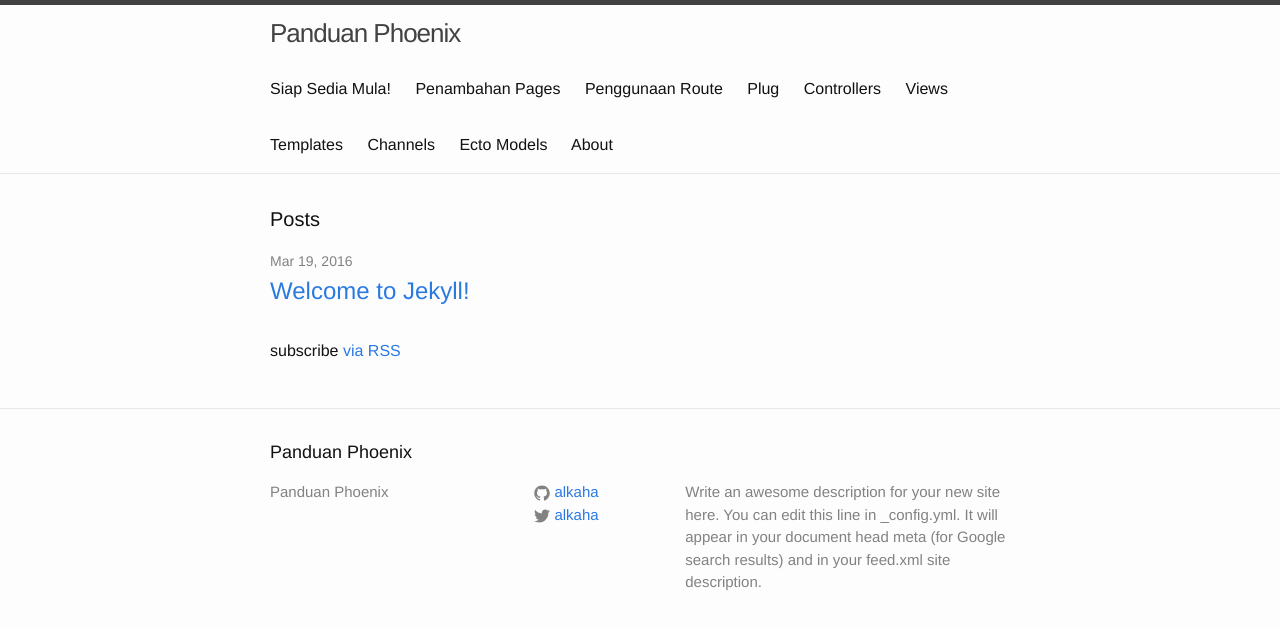
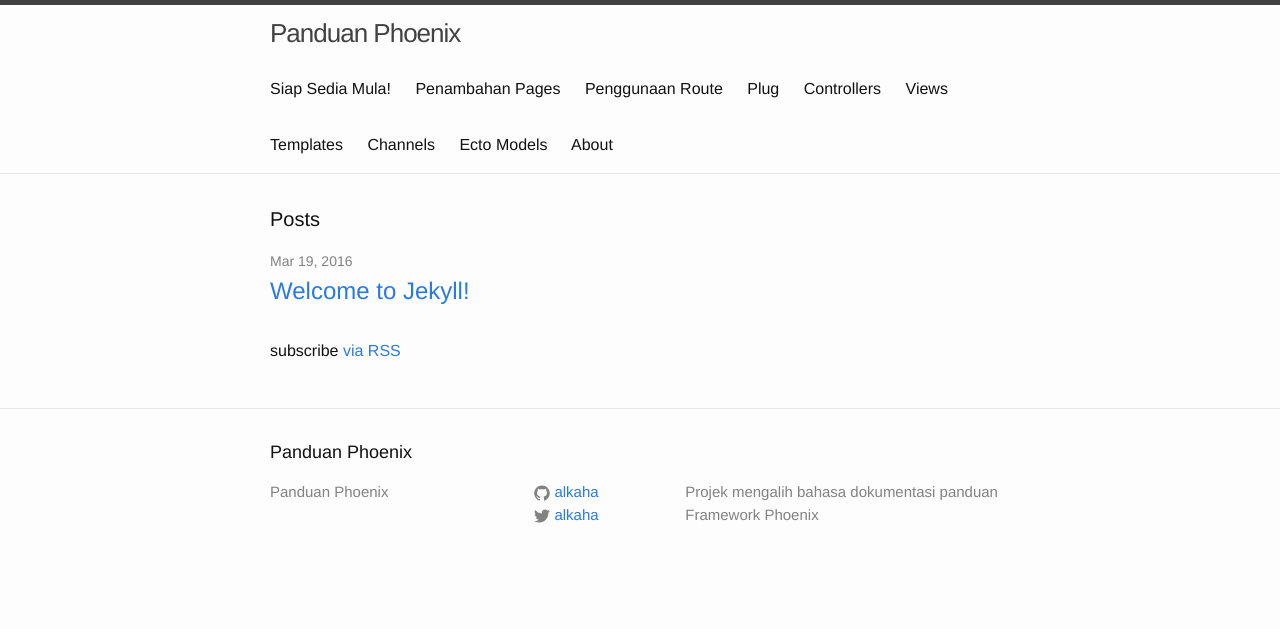
Before and after one commit to alkaha/panduan-phoenix, a Jekyll site: the page built from index.html, in a window 1280 px wide. Shown: the top 629 px of the page. Built offline with Jekyll 4.4.1, drawn with Linux system fonts in a browser that asks for light colours.

Commit message:
Update _config.yml

```diff
--- a/_config.yml
+++ b/_config.yml
@@ -2,9 +2,7 @@
 # Site settings
 title: Panduan Phoenix
 description: > # this means to ignore newlines until "baseurl:"
-  Write an awesome description for your new site here. You can edit this
-  line in _config.yml. It will appear in your document head meta (for
-  Google search results) and in your feed.xml site description.
+  Projek mengalih bahasa dokumentasi panduan Framework Phoenix
 baseurl: "/panduan-phoenix" # the subpath of your site, e.g. /blog
 url: "http://alkaha.github.io/" # the base hostname & protocol for your site
 twitter_username: alkaha
```
